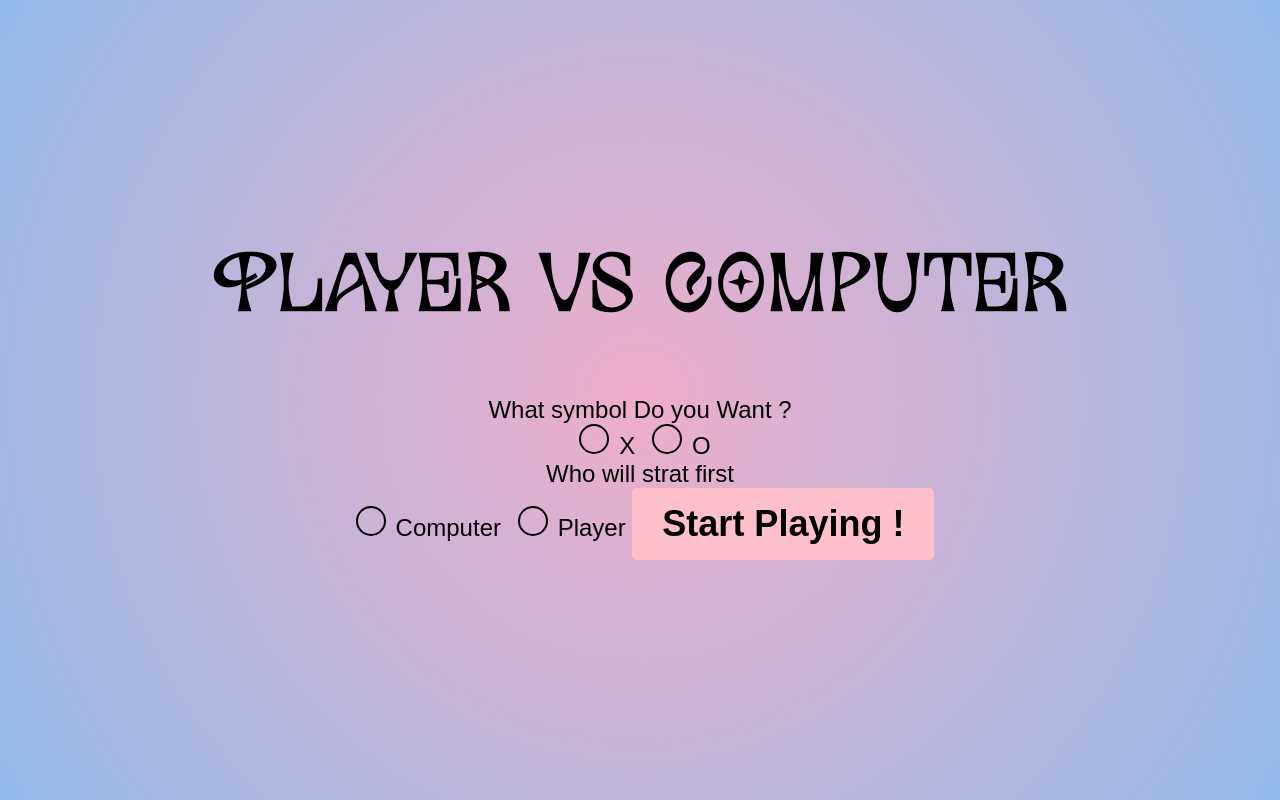
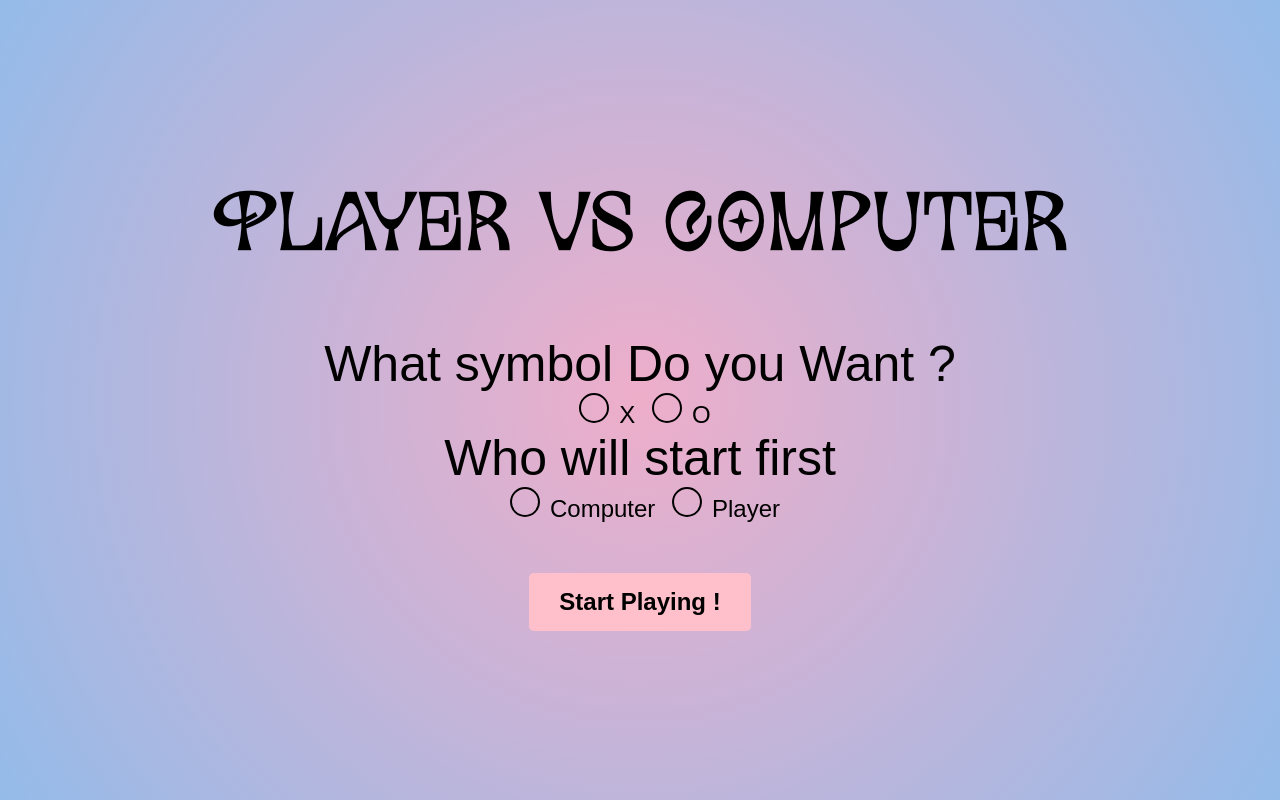
Before and after one commit to LyesHADJAR/TicTacToe, a Flask app: page /pve in a window 1280 px wide. Run offline with Flask 3, Linux system fonts and the light colour scheme.

Commit message:
Updated pve.html

```diff
--- a/templates/pve.html
+++ b/templates/pve.html
@@ -6,14 +6,17 @@
 {% block content %}
     <h2>Player vs Computer</h2>
 <div id="dialogueContainer">
-    <div>What symbol Do you Want ?</div>
+    <div class="text">What symbol Do you Want ?</div>
         <input id="Xsym" type="radio" name="symbol">X
         <input id="Osym" type="radio" name="symbol">O
-     <div>Who will strat first </div>
+     <div class="text">Who will start first </div>
         <input id="pc" type="radio" name="player">Computer
         <input id="player" type="radio" name="player">Player
-    <button type="submit" id="startBtn" >Start Playing !</button>
 </div>
+        <div id="buttonContainer">
+             <button type="submit" id="startBtn" >Start Playing !</button>
+        </div>
+
 
 
     <div  id="cellContainer"  style="display: none;">
```
